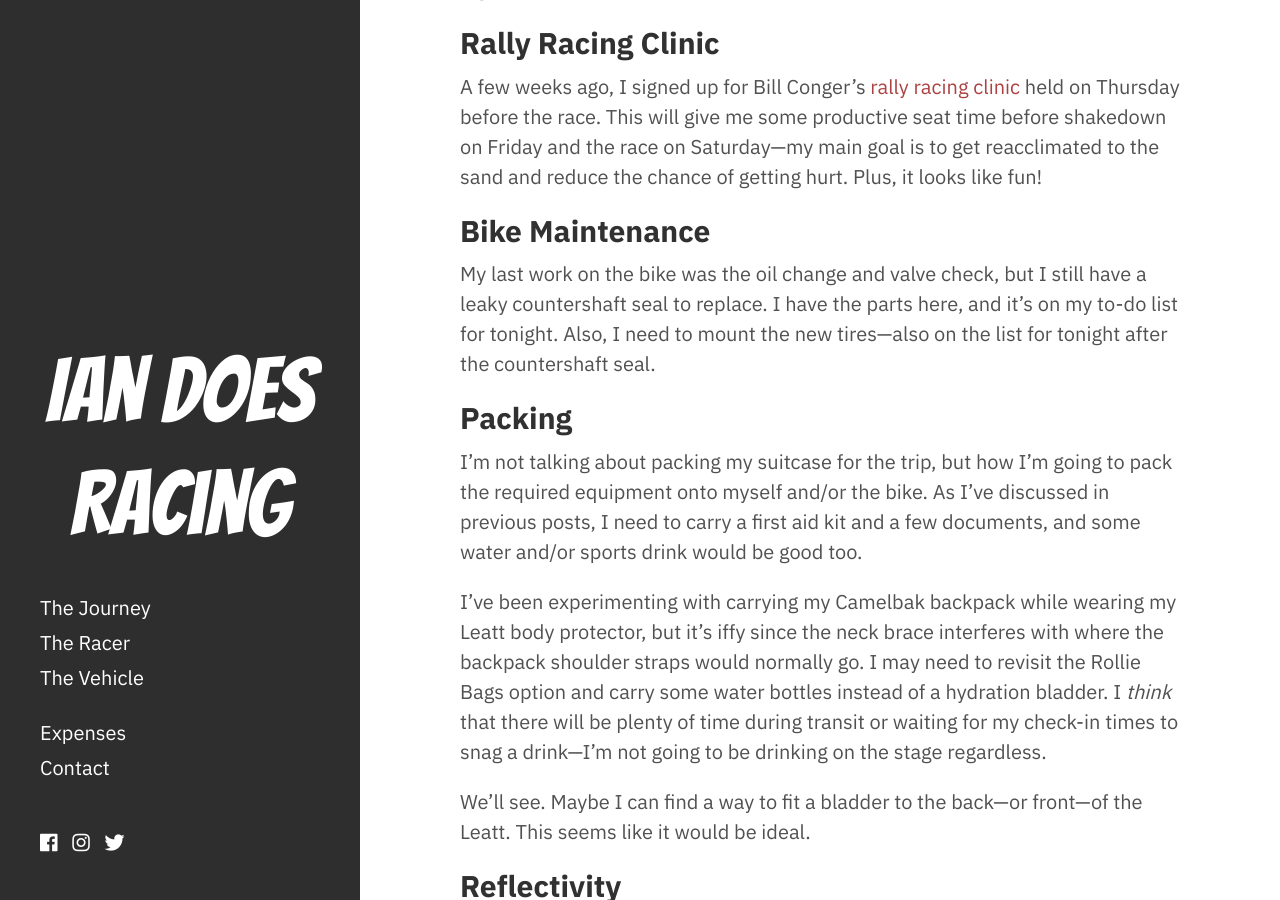
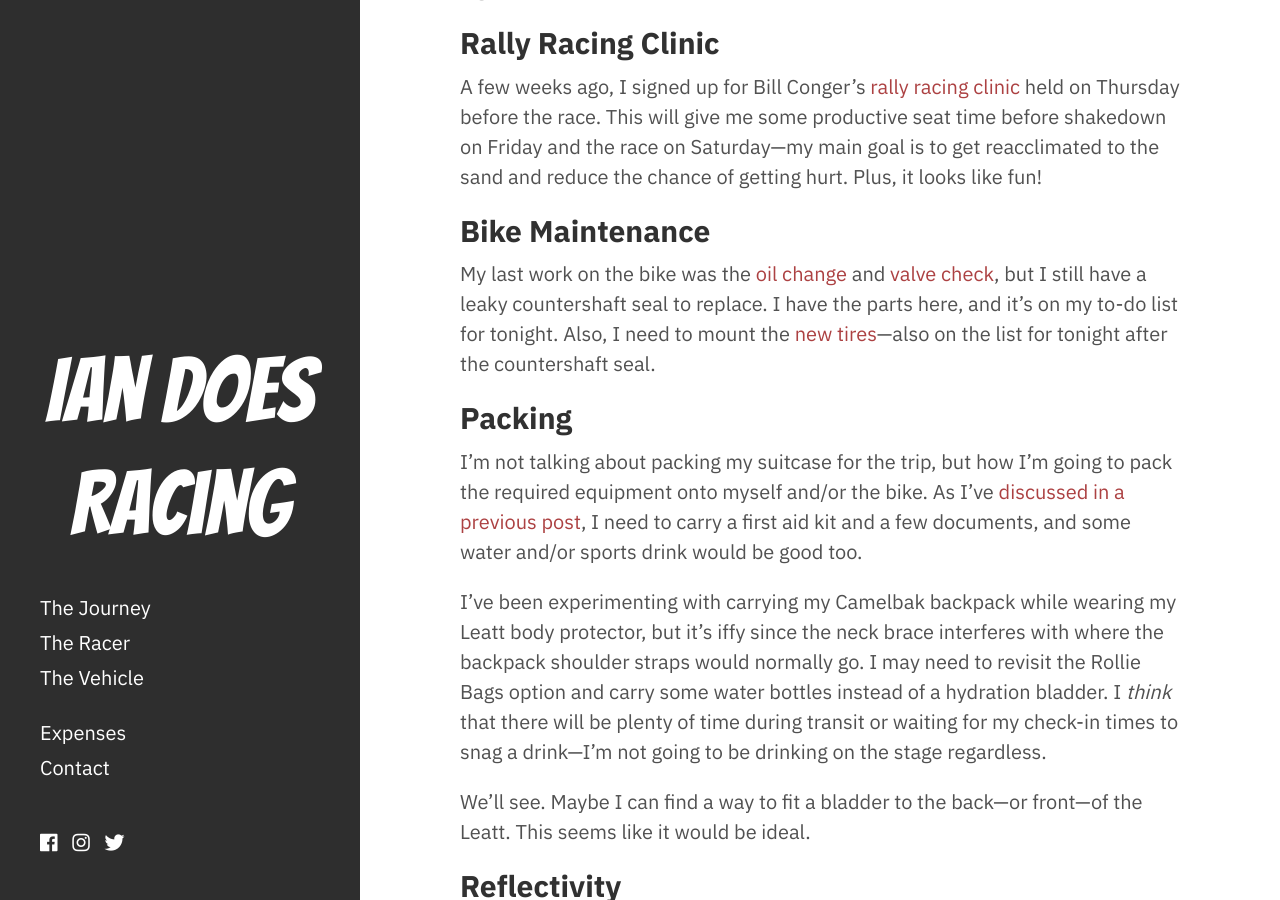
Before and after one commit to icooper/iandoesracing, a Jekyll site: the page built from _posts/2019-02-26-t-minus-4-days.md, in a window 1280 px wide and 900 px high, scrolled down 902 px. Built offline with Jekyll 4.4.1, drawn with Linux system fonts in a browser that asks for light colours; nearby versions of some CDN libraries.

Commit message:
added links

```diff
--- a/_posts/2019-02-26-t-minus-4-days.md
+++ b/_posts/2019-02-26-t-minus-4-days.md
@@ -16,11 +16,11 @@ A few weeks ago, I signed up for Bill Conger's [rally racing clinic](https://www
 
 ## Bike Maintenance
 
-My last work on the bike was the oil change and valve check, but I still have a leaky countershaft seal to replace. I have the parts here, and it's on my to-do list for tonight. Also, I need to mount the new tires---also on the list for tonight after the countershaft seal.
+My last work on the bike was the [oil change]({% link _posts/2019-01-23-oil-and-sprockets.md %}) and [valve check]({% link _posts/2019-01-24-valve-check.md %}), but I still have a leaky countershaft seal to replace. I have the parts here, and it's on my to-do list for tonight. Also, I need to mount the [new tires]({% link _posts/2019-01-10-new-shoes.md %})---also on the list for tonight after the countershaft seal.
 
 ## Packing
 
-I'm not talking about packing my suitcase for the trip, but how I'm going to pack the required equipment onto myself and/or the bike. As I've discussed in previous posts, I need to carry a first aid kit and a few documents, and some water and/or sports drink would be good too.
+I'm not talking about packing my suitcase for the trip, but how I'm going to pack the required equipment onto myself and/or the bike. As I've [discussed in a previous post]({% link _posts/2019-01-09-first-aid-kit.md %}), I need to carry a first aid kit and a few documents, and some water and/or sports drink would be good too.
 
 I've been experimenting with carrying my Camelbak backpack while wearing my Leatt body protector, but it's iffy since the neck brace interferes with where the backpack shoulder straps would normally go. I may need to revisit the Rollie Bags option and carry some water bottles instead of a hydration bladder. I *think* that there will be plenty of time during transit or waiting for my check-in times to snag a drink---I'm not going to be drinking on the stage regardless.
 
```
